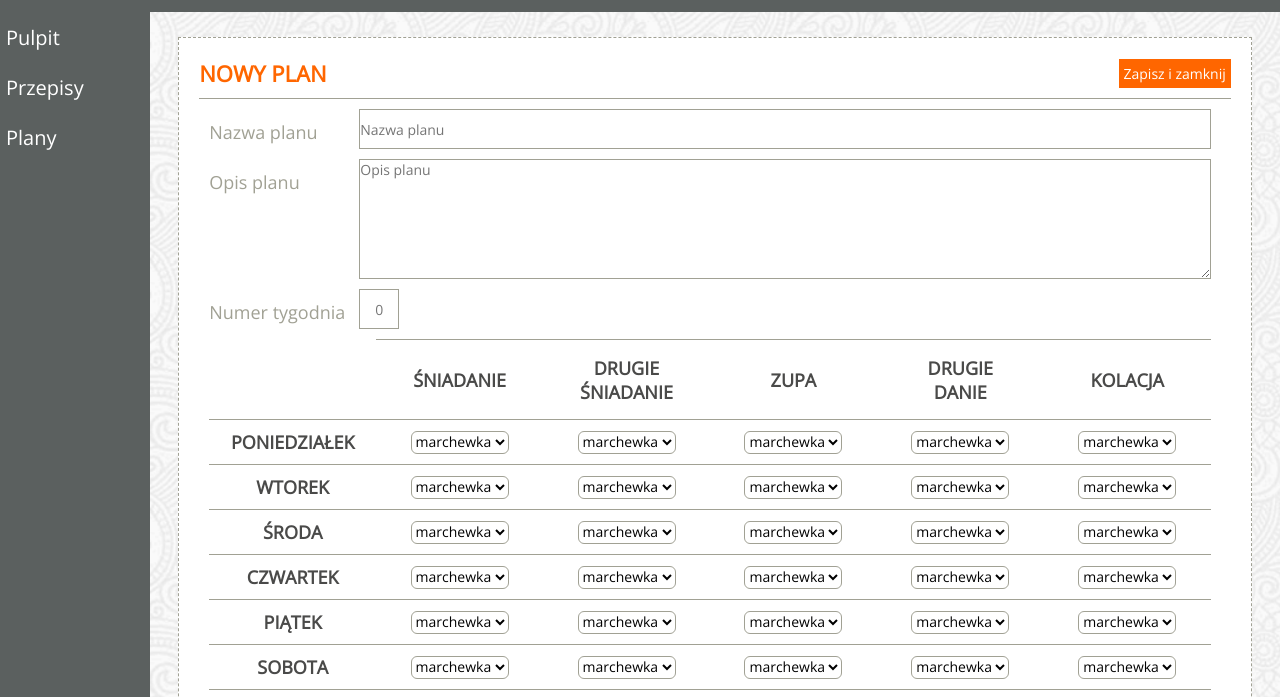
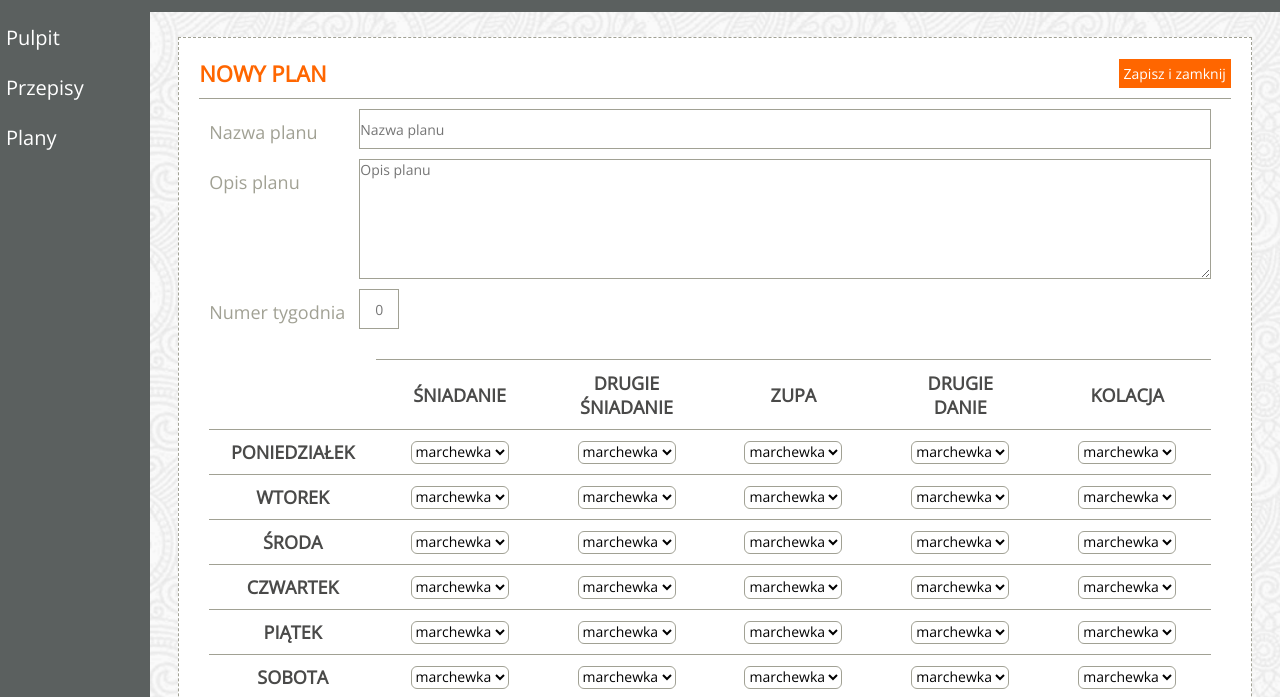
Before and after one commit to AMGasiorek/CodersLab_ScrumLab_ZaplanujJedzonko, a website: page development/schedules.html in a window 1280 px wide. Shown: the part 68-765 px from the top of the page. Drawn offline with nearby package versions, Linux system fonts and the light colour scheme; files that its build step writes are made by us from their sources; files whose address does not match are found by name; a web font is replaced by a local one.

Commit message:
Plan veiw corrected

```diff
--- a/development/scss/elements/_addPlan.scss
+++ b/development/scss/elements/_addPlan.scss
@@ -24,6 +24,7 @@
   .plan__data{
     padding: 10px 20px 10px 10px;
     .main__info__plan{
+      padding-bottom: 20px;
       div{
         justify-content: flex-start;
         color: $tableColor;
@@ -65,7 +66,7 @@
             width: 16.666%;
           }
           th.meal{
-            height: 80px;
+            height: 70px;
           }
 
           th.empty{
```
